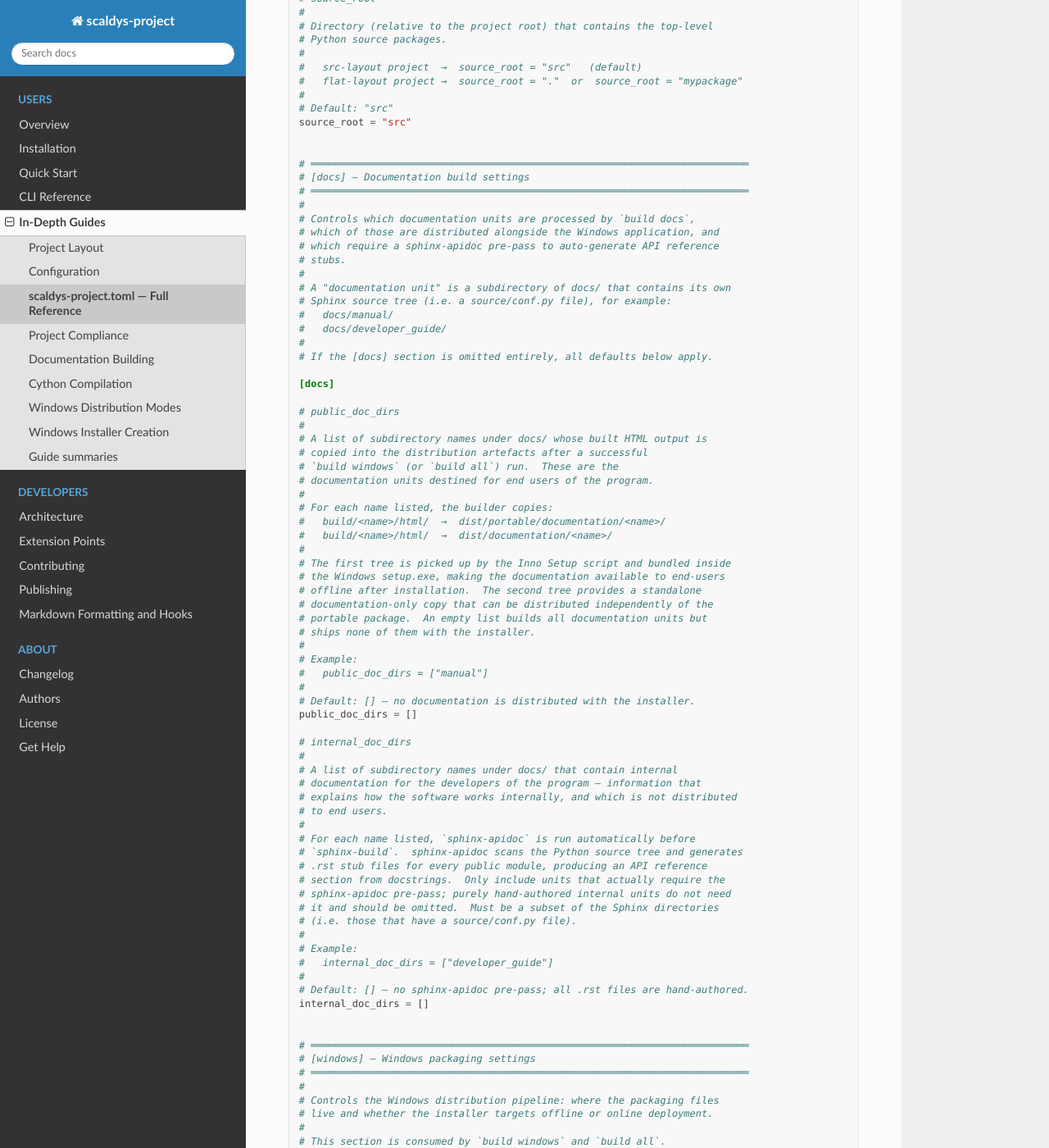
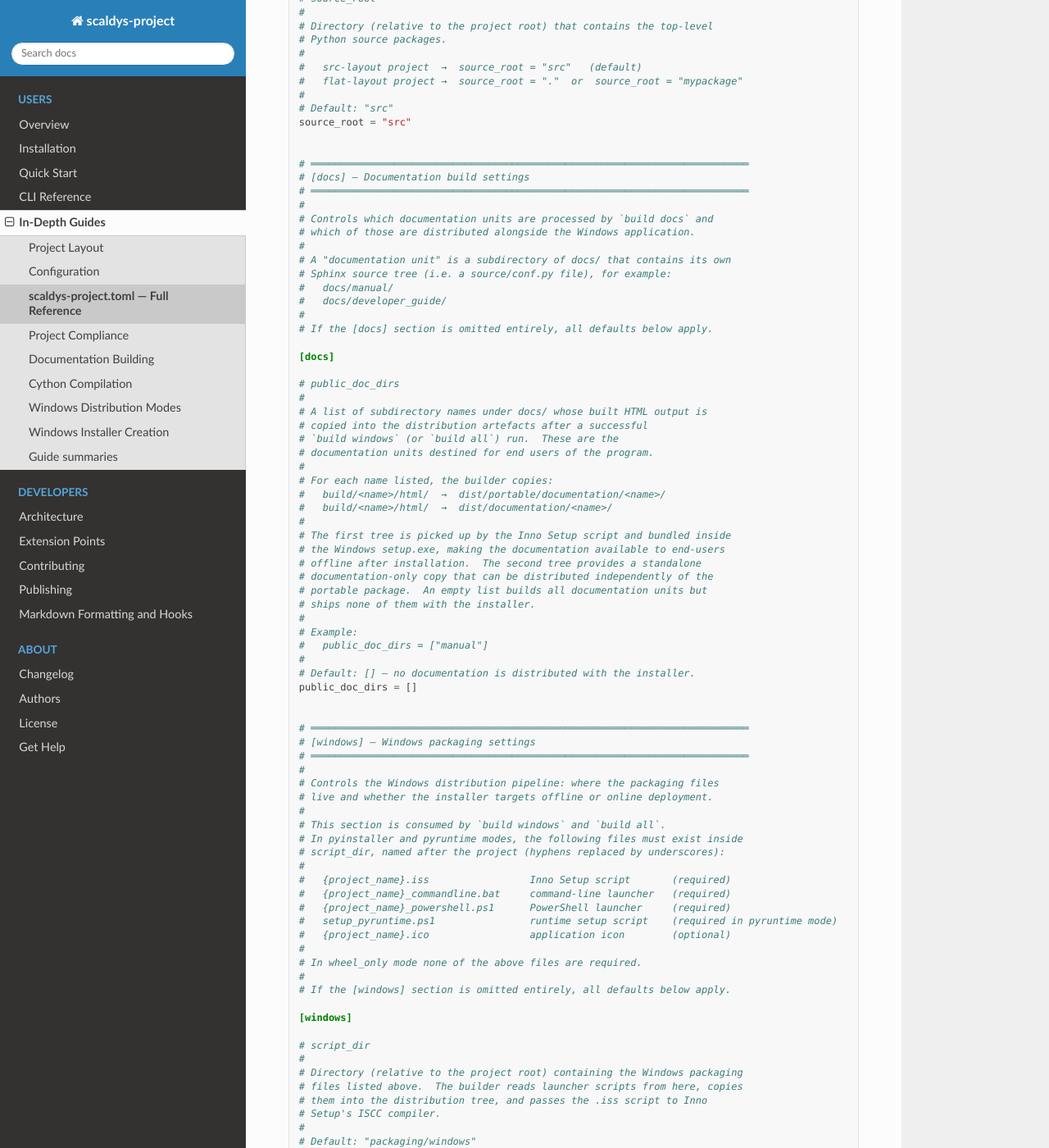
Before and after one commit to scaldys/scaldys-project, a Sphinx documentation site: the page built from docs/manual/source/users/topics/scaldys_project_toml_reference.rst, in a window 1280 px wide and 1400 px high, scrolled down 1091 px. Shown: the whole window at 82% size. Built offline with Sphinx 7.4.7 and the Read the Docs theme 3.1.0, drawn with Linux system fonts in a browser that asks for light colours.

Commit message:
Remove `sphinx-apidoc` integration and simplify documentation build process. Update related configurations, tests, and docs.

```diff
--- a/docs/manual/source/users/cli_usage.rst
+++ b/docs/manual/source/users/cli_usage.rst
@@ -255,9 +255,7 @@ independent documentation unit.  The engine (Sphinx, MkDocs, …) is
 auto-detected from each subdirectory's contents.
 
 For each Sphinx unit (``source/conf.py`` present), two HTML formats are
-produced: standard multi-page HTML and single-page HTML.  For units listed
-in ``[docs] internal_doc_dirs`` in ``scaldys-project.toml``, ``sphinx-apidoc`` runs
-first to generate ``.rst`` stubs from source code docstrings.
+produced: standard multi-page HTML and single-page HTML.
 
 **Output locations**
 
--- a/docs/manual/source/users/topics/project_layout.rst
+++ b/docs/manual/source/users/topics/project_layout.rst
@@ -87,12 +87,11 @@ documentation unit.  The subdirectory names are freely choosable — there
 are no fixed or required names.  ``scaldys-project`` auto-detects the engine
 used by each unit from its contents (see :ref:`documentation_building`).
 
-Configure which units are included in the distribution and which need a
-``sphinx-apidoc`` pre-pass via ``[docs]`` in ``scaldys-project.toml``::
+Configure which units are included in the distribution via ``[docs]`` in
+``scaldys-project.toml``::
 
     [docs]
     public_doc_dirs = ["manual"]
-    internal_doc_dirs = ["developer_guide"]
 
 Windows packaging layout
 --------------------------
--- a/docs/manual/source/users/topics/scaldys_project_toml_reference.rst
+++ b/docs/manual/source/users/topics/scaldys_project_toml_reference.rst
@@ -74,10 +74,8 @@ For narrative explanations of each section see :ref:`configuration`.
     # [docs] — Documentation build settings
     # ══════════════════════════════════════════════════════════════════════════
     #
-    # Controls which documentation units are processed by `build docs`,
-    # which of those are distributed alongside the Windows application, and
-    # which require a sphinx-apidoc pre-pass to auto-generate API reference
-    # stubs.
+    # Controls which documentation units are processed by `build docs` and
+    # which of those are distributed alongside the Windows application.
     #
     # A "documentation unit" is a subdirectory of docs/ that contains its own
     # Sphinx source tree (i.e. a source/conf.py file), for example:
@@ -111,27 +109,6 @@ For narrative explanations of each section see :ref:`configuration`.
     #
     # Default: [] — no documentation is distributed with the installer.
     public_doc_dirs = []
-
-    # internal_doc_dirs
-    #
-    # A list of subdirectory names under docs/ that contain internal
-    # documentation for the developers of the program — information that
-    # explains how the software works internally, and which is not distributed
-    # to end users.
-    #
-    # For each name listed, `sphinx-apidoc` is run automatically before
-    # `sphinx-build`.  sphinx-apidoc scans the Python source tree and generates
-    # .rst stub files for every public module, producing an API reference
-    # section from docstrings.  Only include units that actually require the
-    # sphinx-apidoc pre-pass; purely hand-authored internal units do not need
-    # it and should be omitted.  Must be a subset of the Sphinx directories
-    # (i.e. those that have a source/conf.py file).
-    #
-    # Example:
-    #   internal_doc_dirs = ["developer_guide"]
-    #
-    # Default: [] — no sphinx-apidoc pre-pass; all .rst files are hand-authored.
-    internal_doc_dirs = []
 
 
     # ══════════════════════════════════════════════════════════════════════════
```
Also changed, not shown: docs/manual/source/developers/architecture.rst (+3 -4 lines), docs/manual/source/modules.rst (deleted, +0 -7 lines), docs/manual/source/scaldys_project.common.rst (deleted, +0 -53 lines), docs/manual/source/scaldys_project.rst (deleted, +0 -19 lines), docs/manual/source/scaldys_project.windows.rst (deleted, +0 -21 lines), docs/manual/source/users/topics/configuration.rst (+2 -16 lines), docs/manual/source/users/topics/documentation_building.rst (+1 -25 lines), scaldys-project.toml (+3 -30 lines), 7 other files.
